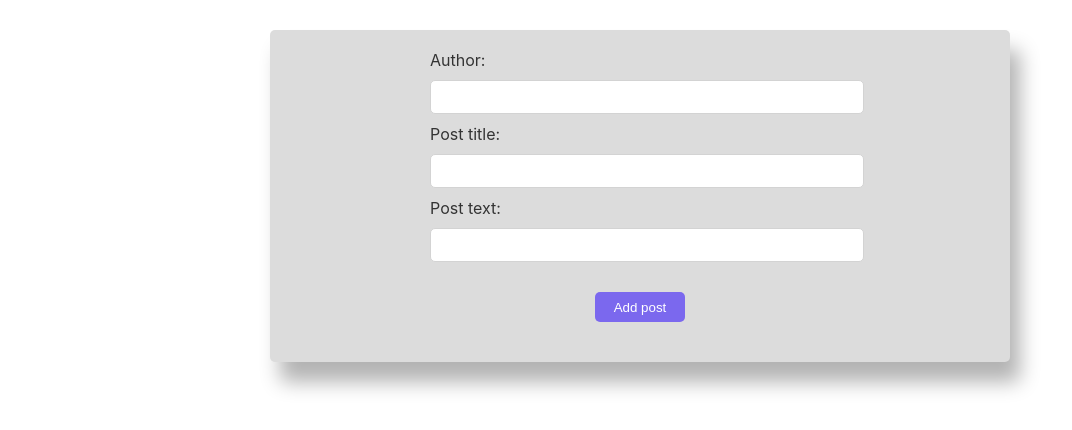
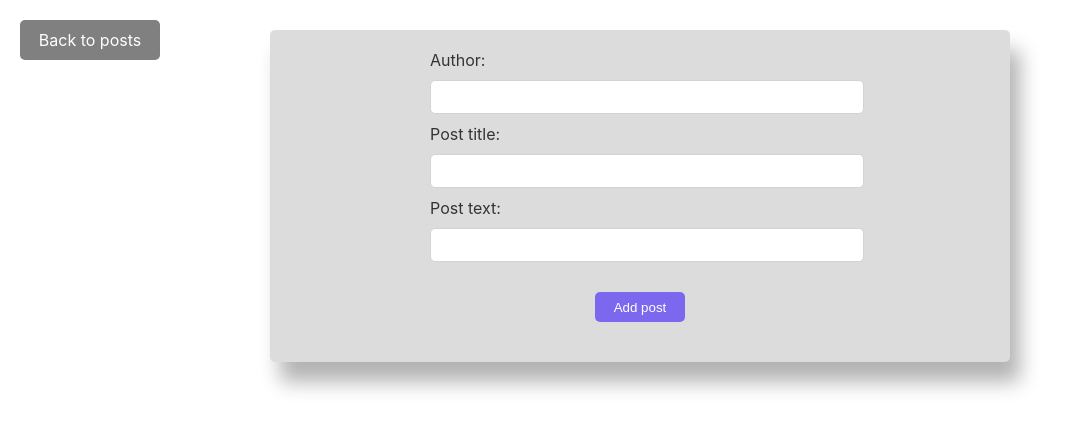
Before and after one commit to Valeria38/blog-develops-today, a React (Create React App) app: page /create-post in a window 1280 px wide. Shown: the top 430 px of the page, without its empty margins (0-1072 px from the left). Built offline with nearby package versions, Linux system fonts and the light colour scheme.

Commit message:
arrows and error handling in create post component

```diff
--- a/src/components/CreateNewPost/index.jsx
+++ b/src/components/CreateNewPost/index.jsx
@@ -1,7 +1,17 @@
 import React, { useState } from 'react';
 import { connect } from 'react-redux';
+import { Link } from 'react-router-dom';
 import { createPostAction, setAuthorAction } from '../../redux/actionCreators';
-import { Form, Label, Input, Button, Section, Header, Text } from './styled';
+import {
+  Form,
+  Label,
+  Input,
+  Button,
+  Section,
+  Header,
+  Text,
+  ArrowBack
+} from './styled';
 
 const CreateNewPost = ({
   createPost,
@@ -13,9 +23,16 @@ const CreateNewPost = ({
   const [body, setBody] = useState('');
   const [isCreated, setIsCreated] = useState(false);
   const [author, setAuthor] = useState('');
+  const [error, setError] = useState('');
 
   const handleSubmit = event => {
     event.preventDefault();
+
+    if (!title || !body) {
+      setError('You cant create an empty post');
+      return;
+    }
+
     createPost({
       title,
       body
@@ -26,11 +43,17 @@ const CreateNewPost = ({
     setTitle('');
     setBody('');
     setAuthor('');
+    setError('');
     setIsCreated(true);
   };
 
   return (
     <>
+      <ArrowBack>
+        <Link style={{ textDecoration: 'none', color: '#fff' }} to='/'>
+          Back to posts
+        </Link>
+      </ArrowBack>
       <Form onSubmit={handleSubmit}>
         <Label>
           Author:
@@ -58,6 +81,7 @@ const CreateNewPost = ({
         </Label>
         <Button>Add post</Button>
       </Form>
+      {error && <Text>{error}</Text>}
       {isCreated && newPost && (
         <Section>
           <Header>
--- a/src/components/CreateNewPost/styled.js
+++ b/src/components/CreateNewPost/styled.js
@@ -1,4 +1,18 @@
 import styled from 'styled-components';
+
+export const ArrowBack = styled.div`
+  position: fixed;
+  top: 20px;
+  left: 20px;
+  width: 140px;
+  height: 40px;
+  line-height: 40px;
+  border-radius: 5px;
+  background: #808080;
+  color: #fff;
+  text-align: center;
+  cursor: pointer;
+`;
 
 export const Form = styled.form`
   margin: 30px auto;
@@ -61,4 +75,5 @@ export const Header = styled.h1`
 export const Text = styled.p`
   font-size: 22px;
   margin: 5px;
+  text-align: center;
 `;
--- a/src/components/PostDetails/index.jsx
+++ b/src/components/PostDetails/index.jsx
@@ -1,7 +1,16 @@
 import React, { useEffect, useState } from 'react';
 import { connect } from 'react-redux';
 import { getPostAction, addCommentAction } from '../../redux/actionCreators';
-import { Header, Section, Text, TextArea, Button, Comment } from './styled.js';
+import { Link } from 'react-router-dom';
+import {
+  Header,
+  Section,
+  Text,
+  TextArea,
+  Button,
+  Comment,
+  ArrowBack
+} from './styled.js';
 
 const PostDetails = props => {
   const { postId } = props.match.params;
@@ -19,6 +28,11 @@ const PostDetails = props => {
 
   return post.title ? (
     <>
+      <ArrowBack>
+        <Link style={{ textDecoration: 'none', color: '#fff' }} to='/'>
+          Back to posts
+        </Link>
+      </ArrowBack>
       <Section>
         <Header>Post Details: </Header>
         <Text>
--- a/src/components/PostDetails/styled.js
+++ b/src/components/PostDetails/styled.js
@@ -1,4 +1,18 @@
 import styled from 'styled-components';
+
+export const ArrowBack = styled.div`
+  position: fixed;
+  top: 20px;
+  left: 20px;
+  width: 140px;
+  height: 40px;
+  line-height: 40px;
+  border-radius: 5px;
+  background: #808080;
+  color: #fff;
+  text-align: center;
+  cursor: pointer;
+`;
 
 export const Section = styled.section`
   margin: 30px auto;
```
